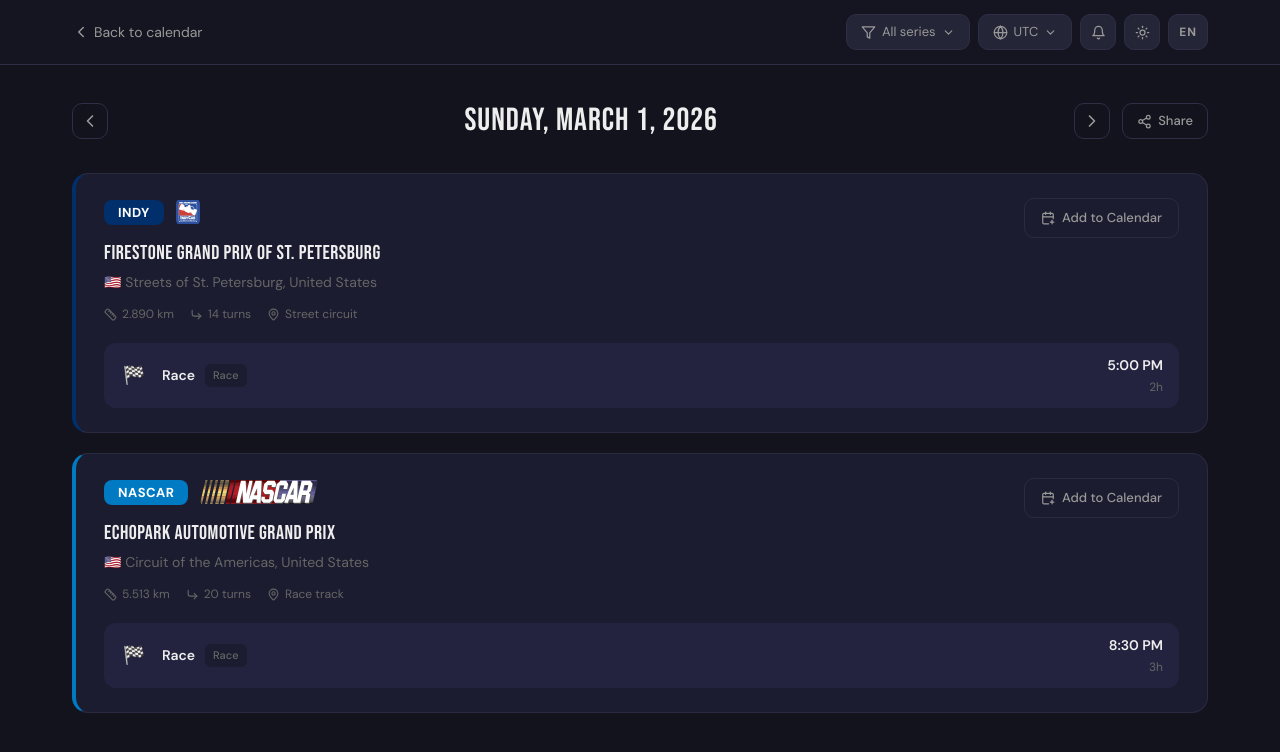
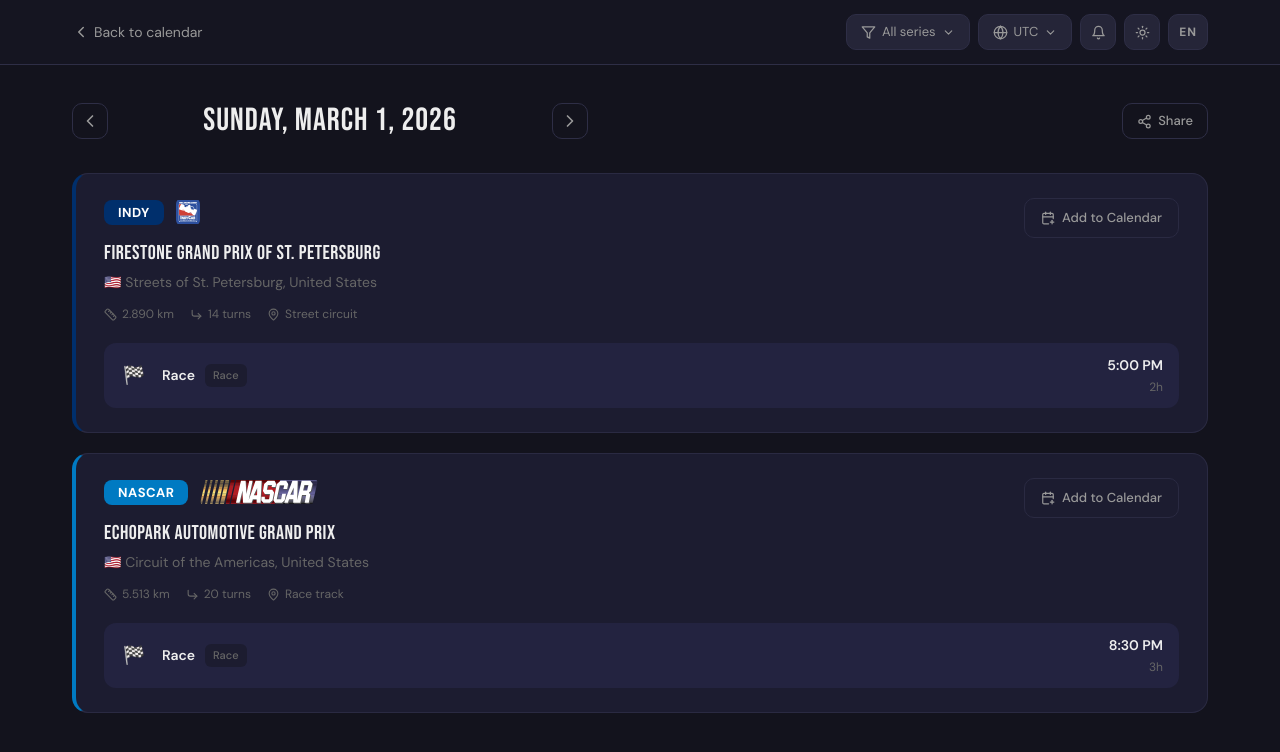
Before and after one commit to bogdankf1/race-grid, a Next.js app: page /day/2026-03-01 in a window 1280 px wide. Shown: the top 752 px of the page. Built offline with nearby package versions, Linux system fonts and the light colour scheme.

Commit message:
Refactor `useLocalStorage` to use `useLayoutEffect` for synchronous hydration; adjust `DayPageClient` layout for improved navigation element alignment.

```diff
--- a/src/components/DayPageClient.tsx
+++ b/src/components/DayPageClient.tsx
@@ -100,6 +100,7 @@ export function DayPageClient({ date }: DayPageClientProps) {
             marginBottom: 28,
           }}
         >
+          <div style={{ display: 'flex', alignItems: 'center', gap: 12 }}>
             <button
               className="rg-nav-btn"
               onClick={() => router.push(`/day/${prevDate}`)}
@@ -109,7 +110,7 @@ export function DayPageClient({ date }: DayPageClientProps) {
             </button>
             <h1
               className="font-display rg-day-heading"
-            style={{ margin: 0, flex: 1, textAlign: 'center', whiteSpace: 'nowrap' }}
+              style={{ margin: 0, width: 420, textAlign: 'center', whiteSpace: 'nowrap' }}
             >
               <span className="rg-date-full">{dateLabel}</span>
               <span className="rg-date-short">{dateLabelShort}</span>
@@ -121,6 +122,7 @@ export function DayPageClient({ date }: DayPageClientProps) {
             >
               <ChevronRight style={{ width: 20, height: 20 }} />
             </button>
+          </div>
 
           {/* Share button */}
           <button
--- a/src/hooks/useLocalStorage.ts
+++ b/src/hooks/useLocalStorage.ts
@@ -1,12 +1,12 @@
 'use client'
 
-import { useState, useEffect, useCallback } from 'react'
+import { useState, useLayoutEffect, useCallback } from 'react'
 
 export function useLocalStorage<T>(key: string, initial: T): [T, (val: T) => void] {
   const [value, setValue] = useState<T>(initial)
-  const [hydrated, setHydrated] = useState(false)
 
-  useEffect(() => {
+  // Read from localStorage synchronously before paint (avoids flash)
+  useLayoutEffect(() => {
     try {
       const stored = localStorage.getItem(key)
       if (stored !== null) {
@@ -15,7 +15,6 @@ export function useLocalStorage<T>(key: string, initial: T): [T, (val: T) => voi
     } catch {
       // ignore parse errors
     }
-    setHydrated(true)
   }, [key])
 
   const set = useCallback(
@@ -30,6 +29,5 @@ export function useLocalStorage<T>(key: string, initial: T): [T, (val: T) => voi
     [key]
   )
 
-  if (!hydrated) return [initial, set]
   return [value, set]
 }
```
Also changed, not shown: 1 other file (tests, documents, lock files or other folders). Lines whose indentation alone changed are shown as unchanged.
